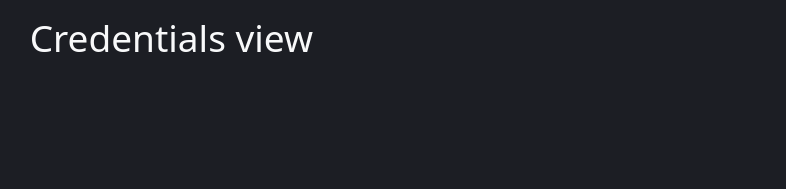
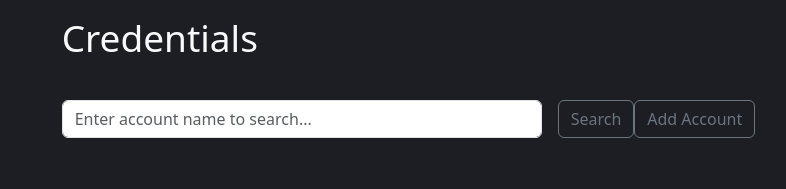
Before and after one commit to fodare/BorisElectron, an Electron app: page Pages/credentials.html in a window 1000 px wide. Shown: the whole page, without its empty margins (145-931 px from the left). Drawn offline with nearby package versions, Linux system fonts and the light colour scheme; no server answers.

Commit message:
Add account name input, buttons to search / add accounts.

```diff
--- a/Pages/credentials.html
+++ b/Pages/credentials.html
@@ -14,14 +14,40 @@
          crossorigin="anonymous"
       />
       <link rel="stylesheet" href="../Assets/style.css" />
-      <title>Document</title>
+      <title>Boris - Credentials</title>
    </head>
    <body>
       <div class="container-fluid">
          <div class="row">
             <div id="nav-div" class="nav-div col-lg-2"></div>
             <div id="content-div" class="col-lg-10 content-div">
-               <h1>Credentials view</h1>
+               <h1 class="page-heading">Credentials</h1>
+               <div class="credentialsContent">
+                  <div class="credentialsTools">
+                     <form class="d-flex" role="search">
+                        <input
+                           class="form-control me-3 narrow-input"
+                           type="search"
+                           placeholder="Enter account name to search..."
+                           aria-label="Search"
+                           id="accountNameInput"
+                        />
+                        <button
+                           class="btn btn btn-outline-secondary"
+                           id="searchBtn"
+                        >
+                           Search
+                        </button>
+                        <button
+                           class="btn btn btn-outline-secondary"
+                           id="addAccountBtn"
+                        >
+                           Add Account
+                        </button>
+                     </form>
+                  </div>
+                  <div class="credentialsTree"></div>
+               </div>
             </div>
          </div>
       </div>
```
